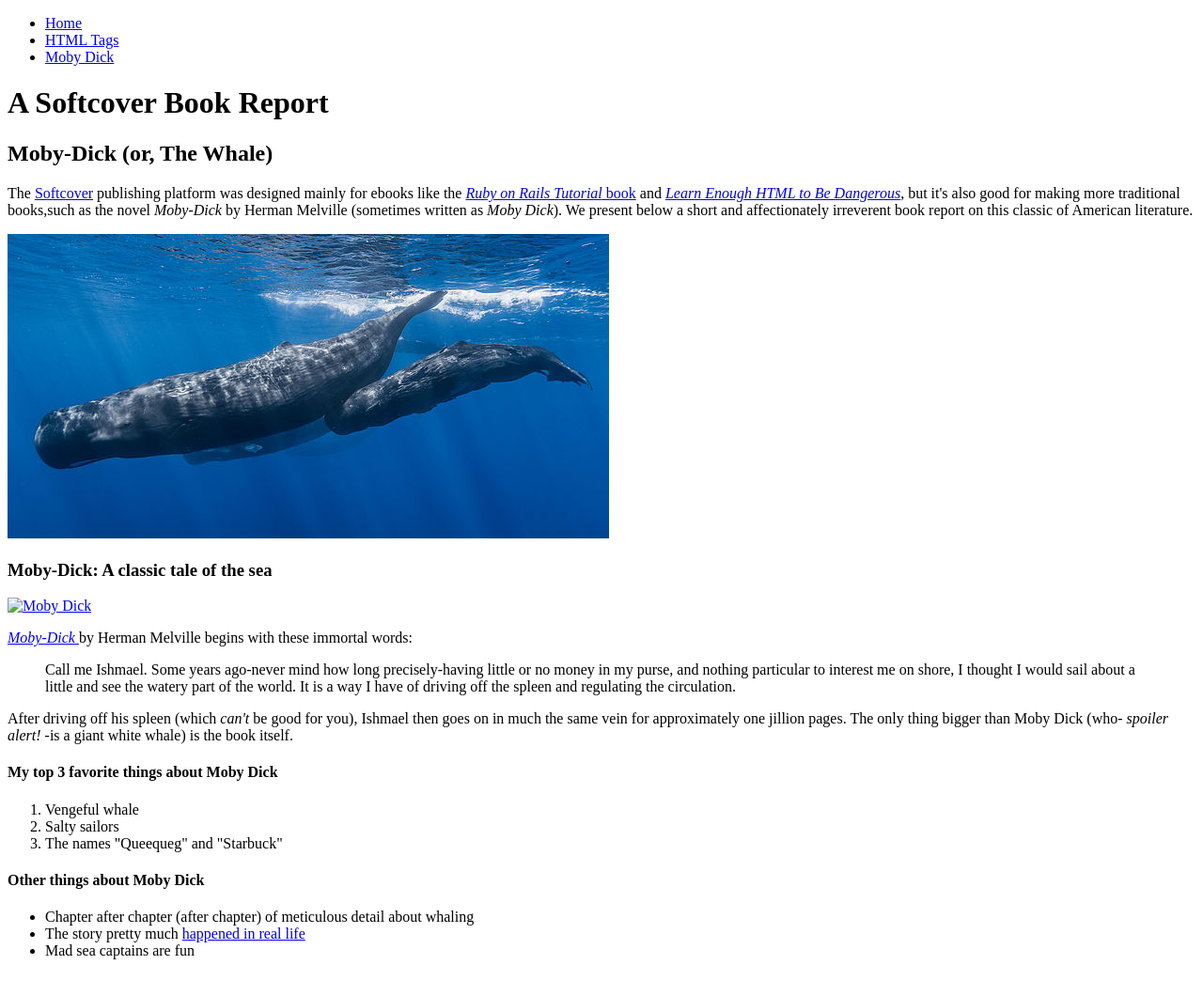
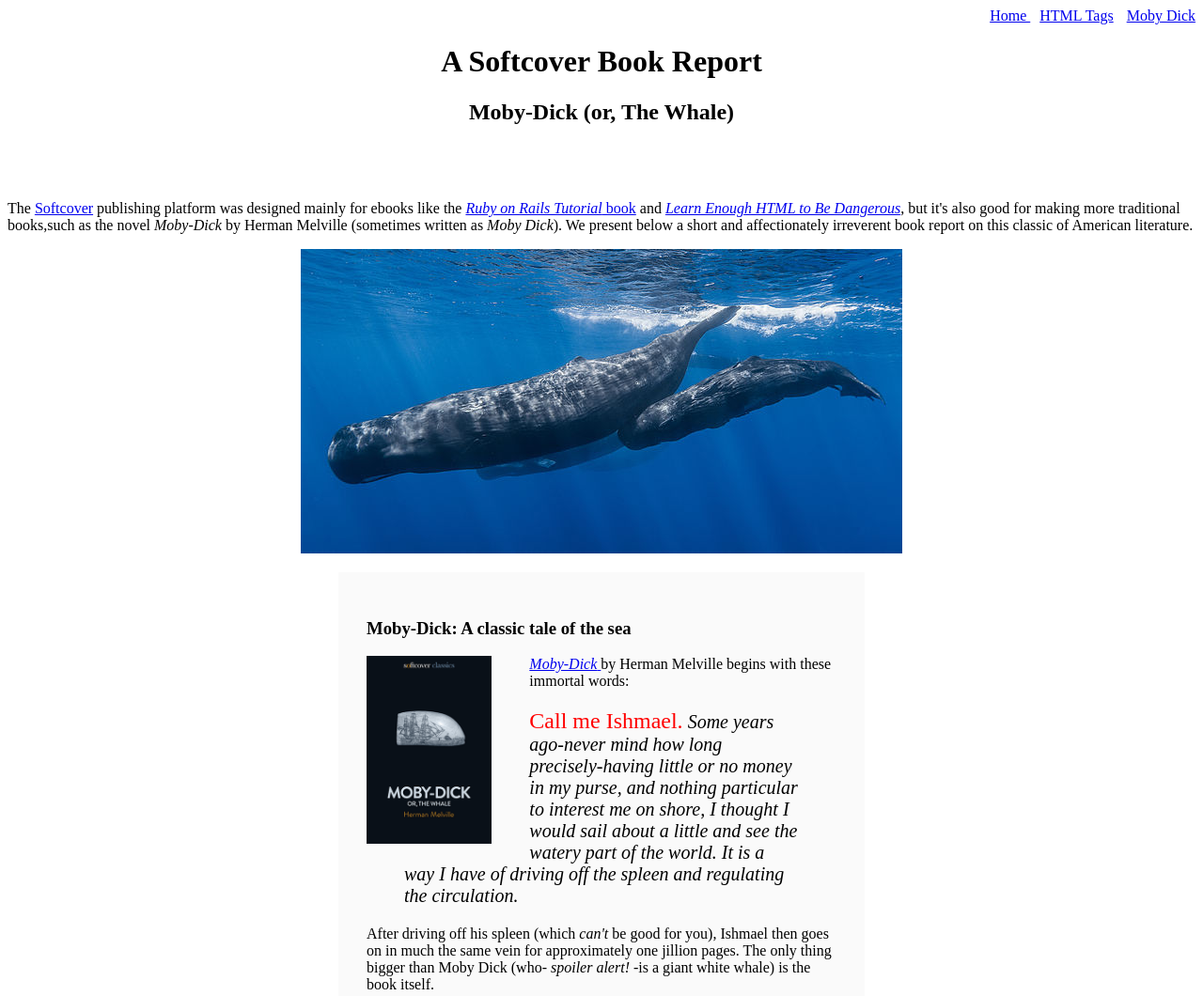
Before and after one commit to DurelManson/new_sample_website, a plain HTML site: page moby_dick.html in a window 1280 px wide. Shown: the top 1060 px of the page at 94% size. Before the commit the page ends 1037 px from the top, so only its background shows below. Drawn offline with Linux system fonts and the light colour scheme.

Commit message:
Refactor inline styles into a stylesheet

```diff
--- /dev/null
+++ b/css/main.css
@@ -0,0 +1,6 @@
+.nav-menu {
+  text-align: right;
+}
+.nav-spacing {
+  margin: 0 0 0 10px;
+}
--- a/moby_dick.html
+++ b/moby_dick.html
@@ -7,17 +7,15 @@
   <body>
 
     <!-- much here to be styled, will do so in last section -->
-    <div>
-      <ul>
-        <li><a href="index.html">Home</a></li>
-        <li><a href="tags.html">HTML Tags</a></li>
-        <li><a href="moby_dick.html">Moby Dick</a></li>
-      </ul>
+    <div style="text-align: right;">
+        <a href="index.html">Home</a</li>
+        <a href="tags.html" style="margin: 0 0 0 10px;">HTML Tags</a>
+        <a href="moby_dick.html" style="margin: 0 0 0 10px;">Moby Dick</a>
     </div>
 
-    <header>
-      <h1>A Softcover Book Report</h1>
-      <h2>Moby-Dick (or, The Whale)</h2>
+    <header style="text-align: center; margin: 0 0 80px;">
+      <h1 style="text-align: center;">A Softcover Book Report</h1>
+      <h2 style="text-align: center;">Moby-Dick (or, The Whale)</h2>
     </header>
 
     <div>
@@ -39,16 +37,20 @@
     </div>
 
     <a href="https://commons.wikimedia.org/wiki/File:Sperm_whale_pod.jpg">
-      <img src="images/sperm_whales.jpg" alt="Sperm whales">
+      <img src="images/sperm_whales.jpg"
+           alt="Sperm whales"
+           style="display: block; margin: 0 auto;">
     </a>
 
-    <div>
+    <div style="width: 500px; margin: 20px auto; padding: 30px;
+                background-color: #fafafa;">
 
       <h3>Moby-Dick: A classic tale of the sea</h3>
 
       <a href="https://www.softcover.io/read/6070fb03/moby-dick"
       target="_blank" rel="noopener">
-        <img src="images/moby_dick.png" alt="Moby Dick">
+        <img src="images/moby_dick.png" alt="Moby Dick" height="200px"
+        style="float: left; margin: 0 40px 0 0;">
       </a>
 
       <p>
@@ -59,10 +61,11 @@
         by Herman Melville begins with these immortal words:
       </p>
 
-      <blockquote>
+      <blockquote style="font-style: italic; font-size: 20px;">
         <p>
-          <span>Call me Ishmael.</span> Some years ago-never mind how
-          long
+          <span style="font-style: normal; font-size: 24px; font-wright: bold;
+          color: #ff0000;">Call me Ishmael.</span>
+          Some years ago-never mind how long
           precisely-having little or no money in my purse, and nothing
           particular to interest me on shore, I thought I would sail
           about a
```
Also changed, not shown: index.html (+5 -6 lines), tags.html (+4 -6 lines), images/moby_dick.jpg (deleted), images/moby_dick.png (added).
